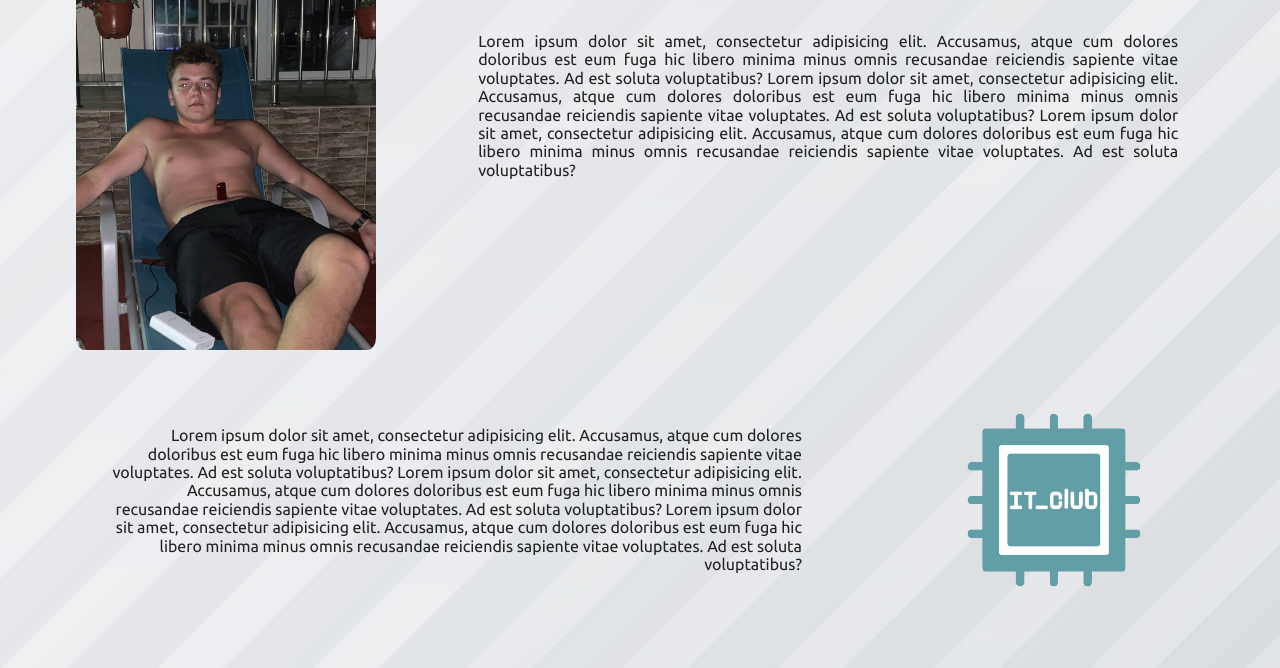
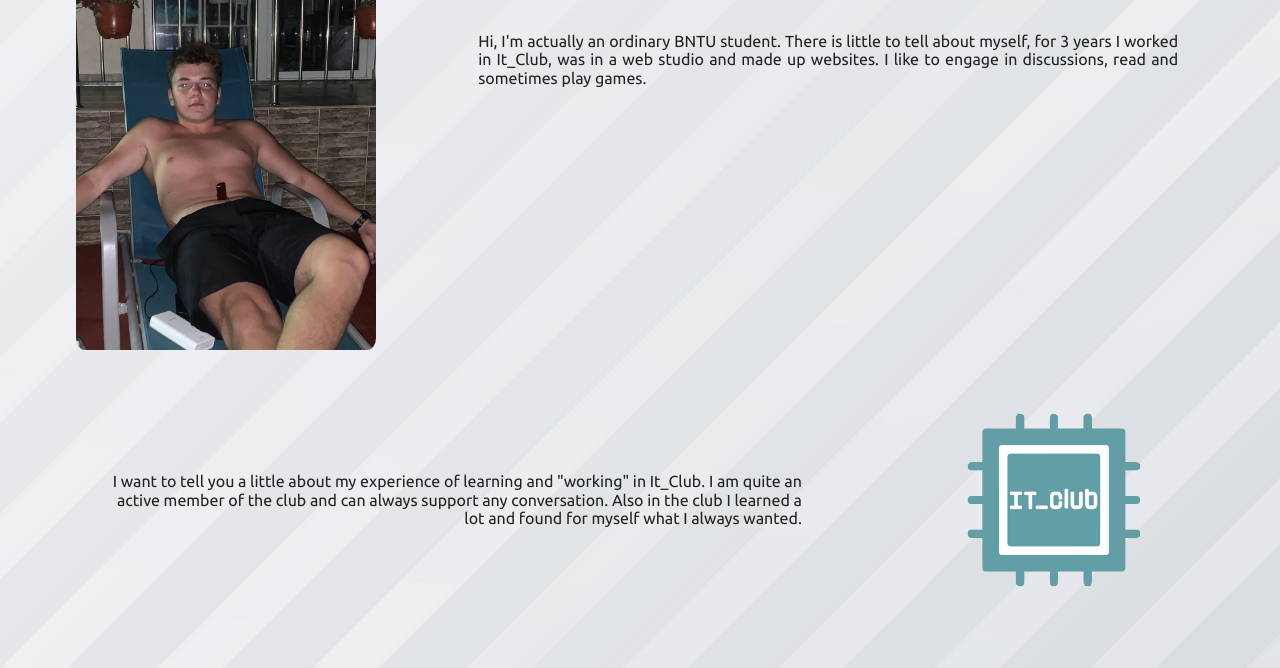
Before and after one commit to sskef-web/portfolio-oldVersion, a website built with Parcel: page index.html in a window 1280 px wide. Shown: the part 253-921 px from the top of the page. Built offline with nearby package versions, Linux system fonts and the light colour scheme; files whose address does not match are found by name.

Commit message:
Update text

```diff
--- a/index.html
+++ b/index.html
@@ -56,23 +56,16 @@
       </div>
       <div class="about-text">
         <h3>Vlad Fedorovich</h3>
-        Lorem ipsum dolor sit amet, consectetur adipisicing elit. Accusamus, atque cum dolores doloribus est eum
-        fuga hic libero minima minus omnis recusandae reiciendis sapiente vitae voluptates. Ad est soluta
-        voluptatibus? Lorem ipsum dolor sit amet, consectetur adipisicing elit. Accusamus, atque cum dolores doloribus est eum
-        fuga hic libero minima minus omnis recusandae reiciendis sapiente vitae voluptates. Ad est soluta
-        voluptatibus? Lorem ipsum dolor sit amet, consectetur adipisicing elit. Accusamus, atque cum dolores doloribus est eum
-        fuga hic libero minima minus omnis recusandae reiciendis sapiente vitae voluptates. Ad est soluta
-        voluptatibus?
+        Hi, I'm actually an ordinary BNTU student.
+        There is little to tell about myself, for 3 years I worked in It_Club, was in a web studio and made up websites.
+        I like to engage in discussions, read and sometimes play games.
       </div>
     </div>
     <div class="info-aboutedu">
-      <div class="about-text order2 align-right">Lorem ipsum dolor sit amet, consectetur adipisicing elit. Accusamus, atque cum dolores doloribus est eum
-        fuga hic libero minima minus omnis recusandae reiciendis sapiente vitae voluptates. Ad est soluta
-        voluptatibus? Lorem ipsum dolor sit amet, consectetur adipisicing elit. Accusamus, atque cum dolores doloribus est eum
-        fuga hic libero minima minus omnis recusandae reiciendis sapiente vitae voluptates. Ad est soluta
-        voluptatibus? Lorem ipsum dolor sit amet, consectetur adipisicing elit. Accusamus, atque cum dolores doloribus est eum
-        fuga hic libero minima minus omnis recusandae reiciendis sapiente vitae voluptates. Ad est soluta
-        voluptatibus?
+      <div class="about-text order2 align-right">
+        I want to tell you a little about my experience of learning and "working" in It_Club.
+        I am quite an active member of the club and can always support any conversation.
+        Also in the club I learned a lot and found for myself what I always wanted.
       </div>
       <div class="photo order1">
         <img src="img/it-club.png" alt="my photo">
```
